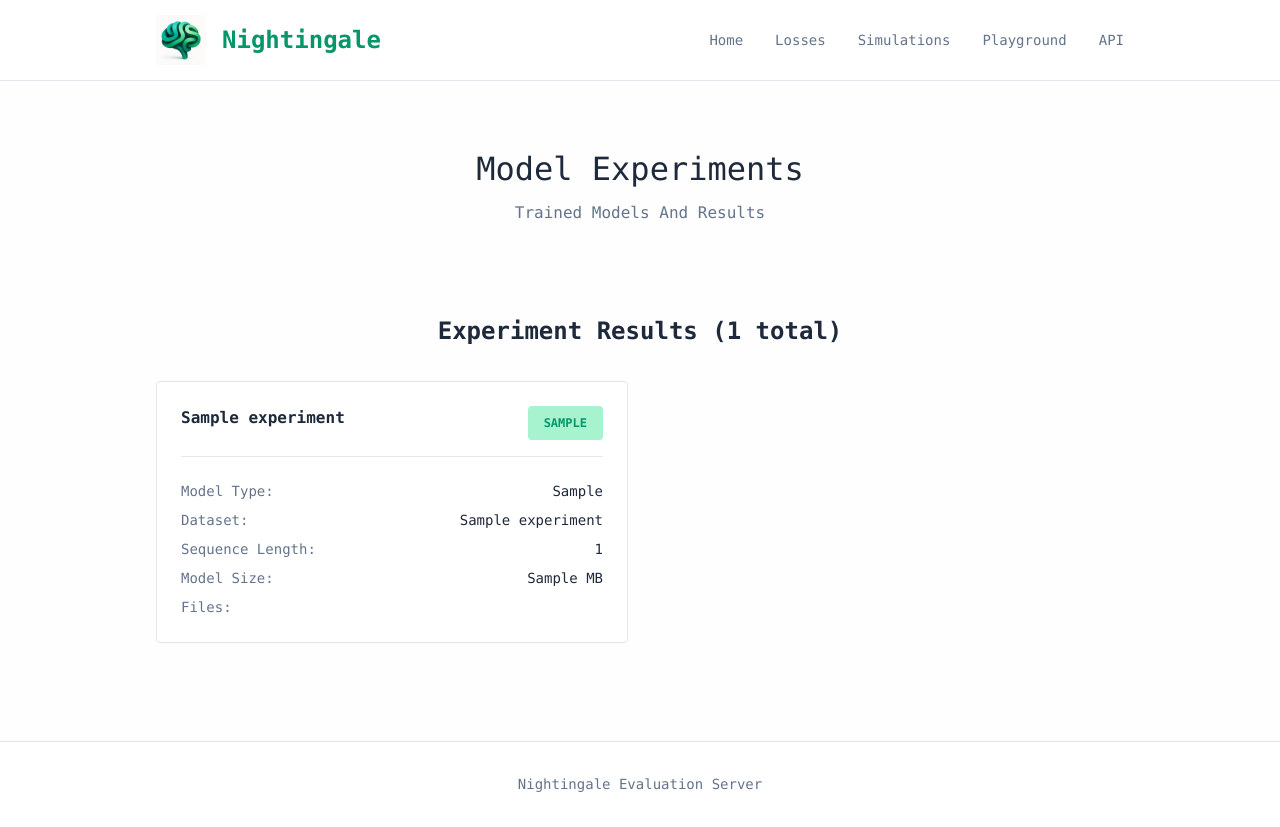
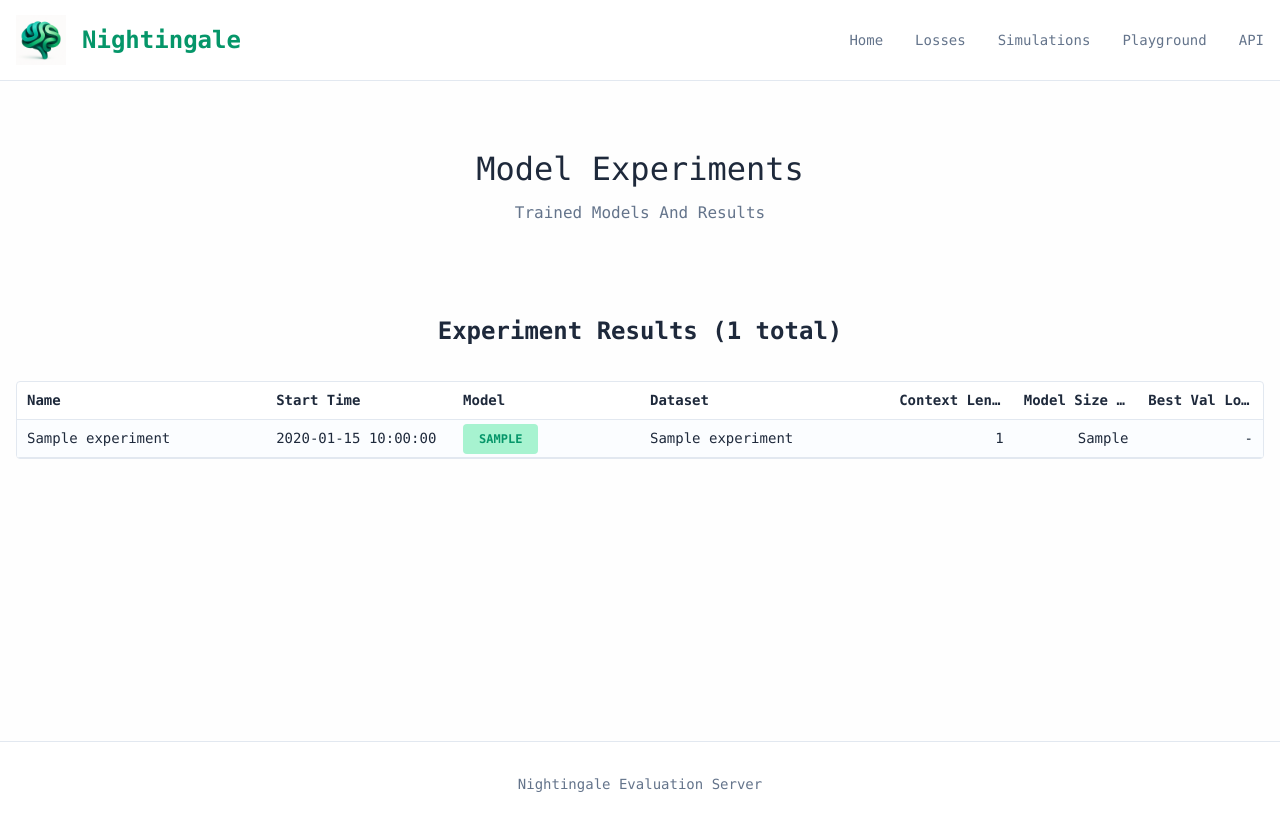
Before and after one commit to Ashvin-Gupta/CancEHR-Training, a FastAPI app: template src/evaluation/visualisation_server/templates/index.html in a window 1280 px wide. Run offline with FastAPI, Linux system fonts and the light colour scheme; the template is opened without the code that fills it: most values are stand-ins (such as "Sample title", 1, 10 or a date in 2020).

Commit message:
updated visualisation server homepage UI to support easier model comparison

```diff
--- a/src/evaluation/visualisation_server/main.py
+++ b/src/evaluation/visualisation_server/main.py
@@ -9,6 +9,7 @@ from fastapi.responses import HTMLResponse
 from fastapi.staticfiles import StaticFiles
 from fastapi.templating import Jinja2Templates
 from pydantic import BaseModel
+from datetime import datetime, timezone
 
 from src.models.utils import load_model
 
@@ -96,13 +97,36 @@ def get_experiment_results() -> list[dict]:
                                             dataset_name = remaining[0]
                                             break
 
-                        # Debug logging
-                        print(
-                            f"Experiment {experiment_dir.name}: train_path={train_path}, val_path={val_path}, dataset_name={dataset_name}"
-                        )
-
                     except Exception as e:
                         print(f"Error extracting dataset name for {experiment_dir.name}: {e}")
+
+                    # Extract optional experiment start timestamp for display and sorting
+                    start_timestamp_display = None
+                    start_timestamp_epoch = None
+                    try:
+                        metadata = config.get("experiment_metadata", {}) or {}
+                        raw_ts = metadata.get("start_timestamp")
+                        if raw_ts is not None:
+                            # Numeric epoch seconds
+                            if isinstance(raw_ts, (int, float)):
+                                start_dt = datetime.fromtimestamp(float(raw_ts), tz=timezone.utc)
+                                start_timestamp_display = start_dt.strftime("%Y-%m-%d %H:%M UTC")
+                                start_timestamp_epoch = int(start_dt.timestamp())
+                            elif isinstance(raw_ts, str):
+                                # Try parse ISO8601; fallback to raw string
+                                try:
+                                    # Handle trailing Z
+                                    iso = raw_ts.rstrip("Z")
+                                    start_dt = datetime.fromisoformat(iso)
+                                    if start_dt.tzinfo is None:
+                                        start_dt = start_dt.replace(tzinfo=timezone.utc)
+                                    start_timestamp_display = start_dt.strftime("%Y-%m-%d %H:%M UTC")
+                                    start_timestamp_epoch = int(start_dt.timestamp())
+                                except Exception:
+                                    start_timestamp_display = raw_ts
+                                    # leave epoch as None
+                    except Exception as e:
+                        print(f"Error parsing start_timestamp for {experiment_dir.name}: {e}")
 
                     experiments.append(
                         {
@@ -114,6 +138,8 @@ def get_experiment_results() -> list[dict]:
                             "dataset_name": dataset_name,
                             "has_loss_log": (experiment_dir / "loss.log").exists(),
                             "has_simulations": (experiment_dir / "simulations").exists(),
+                            "start_timestamp_display": start_timestamp_display,
+                            "start_timestamp_epoch": start_timestamp_epoch,
                         }
                     )
                 except Exception as e:
@@ -471,59 +497,59 @@ async def inference(request: InferenceRequest):
     if not all(p.exists() for p in [config_path, model_path, vocab_path]):
         return {"error": "Required experiment files not found"}
 
-    try:
+    # try:
         # Load config
-        with open(config_path) as f:
-            config = yaml.safe_load(f)
+    with open(config_path) as f:
+        config = yaml.safe_load(f)
 
-        # Load vocabulary
-        vocab_map = {}
-        with open(vocab_path) as f:
-            reader = csv.DictReader(f)
-            for row in reader:
-                token_id = int(row["token"])
-                token_str = row["str"]
-                vocab_map[token_id] = token_str
+    # Load vocabulary
+    vocab_map = {}
+    with open(vocab_path) as f:
+        reader = csv.DictReader(f)
+        for row in reader:
+            token_id = int(row["token"])
+            token_str = row["str"]
+            vocab_map[token_id] = token_str
 
-        # Load model
-        device = torch.device("cuda" if torch.cuda.is_available() else "cpu")
-        model = load_model(config["model"])
-        model.load_state_dict(torch.load(model_path, map_location=device))
-        model.to(device)
-        model.eval()
+    # Load model
+    device = torch.device("cuda" if torch.cuda.is_available() else "cpu")
+    model = load_model(config["model"])
+    model.load_state_dict(torch.load(model_path, map_location=device))
+    model.to(device)
+    model.eval()
 
-        # Prepare input
-        input_tensor = torch.tensor(request.input_tokens, dtype=torch.long).unsqueeze(0).to(device)
+    # Prepare input
+    input_tensor = torch.tensor(request.input_tokens, dtype=torch.long).unsqueeze(0).to(device)
 
-        # Get predictions
-        with torch.no_grad():
-            logits = model(input_tensor)  # Shape: (1, seq_len, vocab_size)
-            # Get logits for the last token
-            last_token_logits = logits[0, -1, :]  # Shape: (vocab_size,)
+    # Get predictions
+    with torch.no_grad():
+        logits = model(input_tensor)  # Shape: (1, seq_len, vocab_size)
+        # Get logits for the last token
+        last_token_logits = logits[0, -1, :]  # Shape: (vocab_size,)
 
-            # Get top-k predictions
-            top_k_values, top_k_indices = torch.topk(last_token_logits, k=request.top_k, dim=-1)
-            probabilities = torch.softmax(last_token_logits, dim=-1)
-            top_k_probs = probabilities[top_k_indices]
+        # Get top-k predictions
+        top_k_values, top_k_indices = torch.topk(last_token_logits, k=request.top_k, dim=-1)
+        probabilities = torch.softmax(last_token_logits, dim=-1)
+        top_k_probs = probabilities[top_k_indices]
 
-            # Format results
-            predictions = []
-            for i in range(request.top_k):
-                token_id = top_k_indices[i].item()
-                token_str = vocab_map.get(token_id, f"<UNK:{token_id}>")
-                predictions.append(
-                    {
-                        "token_id": token_id,
-                        "token_str": token_str,
-                        "probability": top_k_probs[i].item(),
-                        "logit": top_k_values[i].item(),
-                    }
-                )
+        # Format results
+        predictions = []
+        for i in range(request.top_k):
+            token_id = top_k_indices[i].item()
+            token_str = vocab_map.get(token_id, f"<UNK:{token_id}>")
+            predictions.append(
+                {
+                    "token_id": token_id,
+                    "token_str": token_str,
+                    "probability": top_k_probs[i].item(),
+                    "logit": top_k_values[i].item(),
+                }
+            )
 
-        return {"predictions": predictions, "input_length": len(request.input_tokens)}
+    return {"predictions": predictions, "input_length": len(request.input_tokens)}
 
-    except Exception as e:
-        return {"error": f"Inference failed: {str(e)}"}
+    # except Exception as e:
+    #     return {"error": f"Inference failed: {str(e)}"}
 
 
 @app.get("/api/simulation-data")
@@ -588,4 +614,4 @@ if __name__ == "__main__":
         # Running directly (e.g., python main.py)
         module_path = "main:app"
 
-    uvicorn.run(module_path, host="0.0.0.0", port=8001, reload=True)
+    uvicorn.run(module_path, host="0.0.0.0", port=8000, reload=True)
--- a/src/evaluation/visualisation_server/static/css/styles.css
+++ b/src/evaluation/visualisation_server/static/css/styles.css
@@ -64,7 +64,7 @@ Spacing:
 
   /* Layout */
   --border-radius: 4px;
-  --max-width: 1000px;
+  --max-width: 1500px;
 }
 
 /* Reset */
@@ -708,3 +708,108 @@ body {
 .mb-sm { margin-bottom: var(--space-sm); }
 .mb-md { margin-bottom: var(--space-md); }
 .mb-lg { margin-bottom: var(--space-lg); }
+
+/* Experiments table – readability improvements */
+.table-container {
+  background: var(--color-surface);
+  border: 1px solid var(--color-border);
+  border-radius: var(--border-radius);
+  overflow-x: hidden;
+}
+
+.experiments-table {
+  width: 100%;
+  border-collapse: separate;
+  border-spacing: 0;
+  font-size: var(--font-size-sm);
+  table-layout: fixed; /* distribute space to avoid overflow */
+}
+
+/* Column sizing: name and dataset can truncate, others stay compact */
+.experiments-table th:nth-child(1),
+.experiments-table td:nth-child(1) { width: 20%; }
+.experiments-table th:nth-child(2),
+.experiments-table td:nth-child(2) { width: 15%; }
+.experiments-table th:nth-child(3),
+.experiments-table td:nth-child(3) { width: 15%; }
+.experiments-table th:nth-child(4),
+.experiments-table td:nth-child(4) { width: 20%; }
+.experiments-table th:nth-child(5),
+.experiments-table td:nth-child(5) { width: 10%; }
+.experiments-table th:nth-child(6),
+.experiments-table td:nth-child(6) { width: 10%; }
+.experiments-table th:nth-child(7),
+.experiments-table td:nth-child(7) { width: 10%; }
+
+/* Do not truncate Name column */
+.experiments-table td.exp-name { white-space: nowrap; overflow: visible; text-overflow: initial; }
+
+.experiments-table th,
+.experiments-table td {
+  padding: 8px 10px;
+  border-bottom: 1px solid var(--color-border);
+  vertical-align: middle;
+  text-align: left;
+  overflow: hidden;
+  text-overflow: ellipsis;
+}
+
+/* Truncation helper for long text */
+.truncate {
+  max-width: 100%;
+  white-space: nowrap;
+  overflow: hidden;
+  text-overflow: ellipsis;
+}
+
+/* Sort indicators */
+.experiments-table thead th.sorted-asc::after,
+.experiments-table thead th.sorted-desc::after {
+  content: '';
+  display: inline-block;
+  margin-left: 8px;
+  border: 5px solid transparent;
+}
+.experiments-table thead th.sorted-asc::after {
+  border-bottom-color: var(--color-primary);
+}
+.experiments-table thead th.sorted-desc::after {
+  border-top-color: var(--color-primary);
+}
+
+.experiments-table tbody tr:nth-child(odd) {
+  background: #fbfdff;
+}
+
+.experiments-table tbody tr:hover {
+  background: #f3f8ff;
+}
+
+/* Align numeric columns to the right and keep them on one line */
+.experiments-table th:nth-child(5),
+.experiments-table td:nth-child(5),
+.experiments-table th:nth-child(6),
+.experiments-table td:nth-child(6),
+.experiments-table th:nth-child(7),
+.experiments-table td:nth-child(7) {
+  text-align: right;
+  white-space: nowrap;
+  font-variant-numeric: tabular-nums;
+}
+
+/* Prevent wrapping for model size and dataset where sensible */
+.model-size { white-space: nowrap; }
+.files-cell { white-space: nowrap; }
+
+/* Make files links easier to scan */
+.files-cell a.table-link { font-weight: 600; }
+.files-cell .muted { margin: 0 6px; color: var(--color-border); }
+
+@media (max-width: 768px) {
+  .experiments-table th:nth-child(4),
+  .experiments-table td:nth-child(4),
+  .experiments-table th:nth-child(5),
+  .experiments-table td:nth-child(5) {
+    display: table-cell; /* keep numeric cols visible now that we removed scroll */
+  }
+}
--- a/src/evaluation/visualisation_server/templates/index.html
+++ b/src/evaluation/visualisation_server/templates/index.html
@@ -14,58 +14,49 @@
     {% if experiments %}
     <h2>Experiment Results ({{ experiments|length }} total)</h2>
 
-    <div class="experiments-grid">
+    <div class="table-container">
+        <table class="experiments-table" id="experiments-table">
+            <thead>
+                <tr>
+                    <th data-sort="string">Name</th>
+                    <th data-sort="epoch">Start Time</th>
+                    <th data-sort="string">Model</th>
+                    <th data-sort="string">Dataset</th>
+                    <th data-sort="number">Context Length</th>
+                    <th data-sort="number">Model Size (MB)</th>
+                    <th data-sort="number">Best Val Loss</th>
+                </tr>
+            </thead>
+            <tbody>
                 {% for experiment in experiments %}
-        <div class="experiment-card">
-            <div class="experiment-header">
-                <h3>{{ experiment.name }}</h3>
-                <span class="model-type">{{ experiment.model_type|upper }}</span>
-            </div>
-
-            <div class="experiment-details">
-                <div class="detail-row">
-                    <span>Model Type:</span>
-                    <span>{{ experiment.model_type|title }}</span>
-                </div>
-
+                <tr>
+                    <td class="exp-name" title="{{ experiment.name }}">{{ experiment.name }}</td>
+                    <td data-epoch="{{ experiment.start_timestamp_epoch if experiment.start_timestamp_epoch is not none else '' }}">
+                        {% if experiment.start_timestamp_display %}
+                            {{ experiment.start_timestamp_display }}
+                        {% else %}-{% endif %}
+                    </td>
+                    <td><span class="model-type">{{ experiment.model_type|upper }}</span></td>
+                    <td class="truncate" title="{{ experiment.dataset_name }}">
                         {% if experiment.dataset_name %}
-                <div class="detail-row">
-                    <span>Dataset:</span>
                             <span class="dataset-name">{{ experiment.dataset_name }}</span>
-                </div>
-                {% endif %}
-
-                {% if experiment.sequence_length %}
-                <div class="detail-row">
-                    <span>Sequence Length:</span>
-                    <span>{{ experiment.sequence_length }}</span>
-                </div>
-                {% endif %}
-
+                        {% else %}-{% endif %}
+                    </td>
+                    <td>{% if experiment.sequence_length %}{{ experiment.sequence_length }}{% else %}-{% endif %}</td>
+                    <td>
                         {% if experiment.model_size_mb %}
-                <div class="detail-row">
-                    <span>Model Size:</span>
-                    <span class="model-size">{{ experiment.model_size_mb }} MB</span>
-                </div>
-                {% endif %}
-
+                            <span class="model-size">{{ experiment.model_size_mb }}</span>
+                        {% else %}-{% endif %}
+                    </td>
+                    <td>
                         {% if experiment.best_val_loss %}
-                <div class="detail-row">
-                    <span>Best Val Loss:</span>
                             <span class="val-loss">{{ "%.4f"|format(experiment.best_val_loss) }}</span>
-                </div>
-                {% endif %}
-
-                <div class="detail-row">
-                    <span>Files:</span>
-                    <span>
-                        {% if experiment.has_loss_log %}📊 Loss Log{% endif %}
-                        {% if experiment.has_simulations %}🔬 Simulations{% endif %}
-                    </span>
-                </div>
-            </div>
-        </div>
+                        {% else %}-{% endif %}
+                    </td>
+                </tr>
                 {% endfor %}
+            </tbody>
+        </table>
     </div>
     {% else %}
     <div class="no-experiments">
@@ -78,4 +69,47 @@
 
 {% block extra_scripts %}
 <script src="{{ url_for('static', path='/js/main.js') }}"></script>
+<script>
+// Minimal, dependency-free table sort with support for epoch column
+(function() {
+  const table = document.getElementById('experiments-table');
+  if (!table) return;
+  const getCellValue = (row, idx, type) => {
+    const cell = row.children[idx];
+    if (type === 'epoch') {
+      const epoch = cell.getAttribute('data-epoch');
+      return epoch ? parseFloat(epoch) : -Infinity;
+    }
+    if (type === 'number') {
+      const text = (cell.textContent || '').replace(/[^\d.\-]/g, '');
+      const num = parseFloat(text);
+      return isNaN(num) ? -Infinity : num;
+    }
+    return (cell.textContent || '').toLowerCase();
+  };
+
+  const makeComparator = (idx, type, asc) => (a, b) => {
+    const va = getCellValue(a, idx, type);
+    const vb = getCellValue(b, idx, type);
+    if (va < vb) return asc ? -1 : 1;
+    if (va > vb) return asc ? 1 : -1;
+    return 0;
+  };
+
+  table.querySelectorAll('thead th').forEach((th, idx) => {
+    const type = th.getAttribute('data-sort') || 'string';
+    let asc = true;
+    th.style.cursor = 'pointer';
+    th.addEventListener('click', () => {
+      const tbody = table.tBodies[0];
+      const rows = Array.from(tbody.querySelectorAll('tr'));
+      rows.sort(makeComparator(idx, type, asc));
+      rows.forEach(r => tbody.appendChild(r));
+      asc = !asc;
+      table.querySelectorAll('thead th').forEach(h => h.classList.remove('sorted-asc', 'sorted-desc'));
+      th.classList.add(asc ? 'sorted-asc' : 'sorted-desc');
+    });
+  });
+})();
+</script>
 {% endblock %}
--- a/src/evaluation/visualisation_server/templates/losses.html
+++ b/src/evaluation/visualisation_server/templates/losses.html
@@ -187,8 +187,6 @@
                     },
                     y: {
                         type: 'logarithmic',
-                        min: 0.1,
-                        max: 10,
                         title: {
                             display: true,
                             text: 'Loss (log scale)',
--- a/src/experiments/run.py
+++ b/src/experiments/run.py
@@ -8,6 +8,7 @@ from src.data.dataloader import get_dataloader
 from src.models.utils import load_model
 from src.training.train import train
 from src.training.utils import build_warmup_cosine_scheduler
+from datetime import datetime
 
 
 def create_logger(experiment_dir: str, experiment_name: str) -> logging.Logger:
@@ -84,6 +85,9 @@ def run_experiment(config_path: str, experiment_name: str) -> None:
     logger.info(f"Training on device: {config['training']['device']}")
 
     # Save config to experiment directory
+    config["experiment_metadata"] = {
+        "start_timestamp": datetime.now().strftime("%Y-%m-%d %H:%M:%S"),
+    }
     with open(os.path.join(experiment_dir, "config.yaml"), "w") as f:
         yaml.dump(config, f)
 
```
Lines whose indentation alone changed are shown as unchanged.
